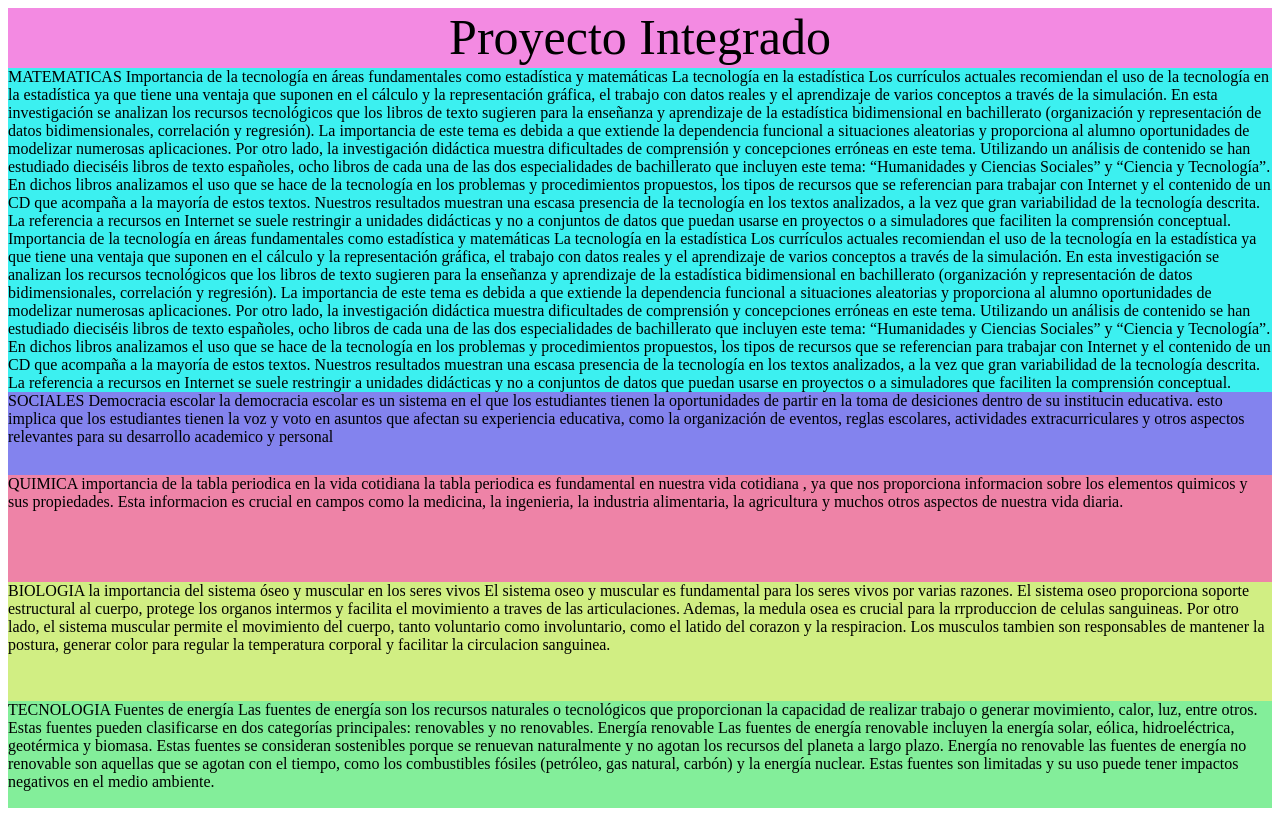
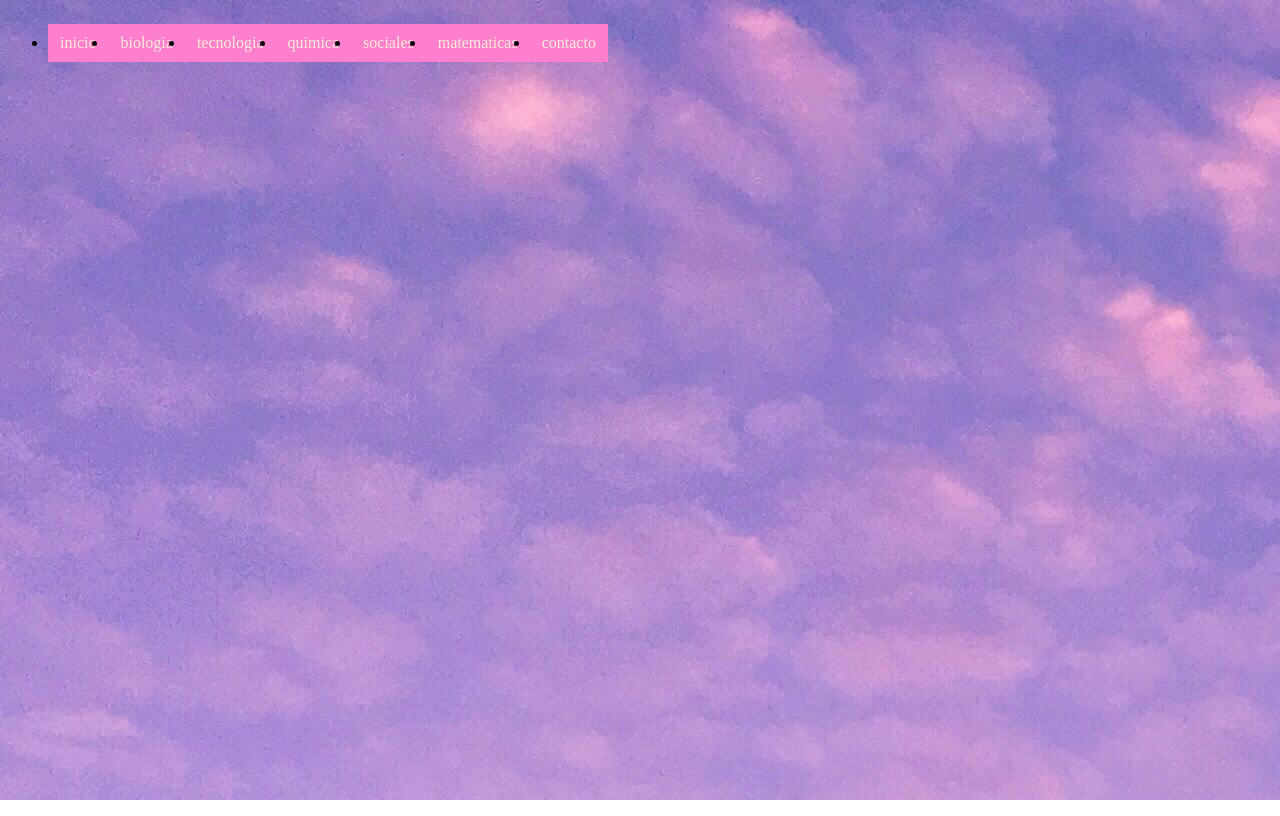
Before and after one commit to castrillonM/pagina-8-5, a plain HTML site: page index.html in a window 1280 px wide. Drawn offline with Linux system fonts and the light colour scheme.

Commit message:
Add files via upload
actualizacion uno

```diff
--- /dev/null
+++ b/estilos.css
@@ -0,0 +1,17 @@
+/*temas del segundo periodo*/
+.texto{
+font-size: 50px;
+padding-top: 140px;
+text-align: justify;
+color: rgb(2, 2, 2);
+}
+
+.principal{
+    display: flex;
+}
+
+body{
+background-image: url(FoNDo.jpg);
+background-repeat: no-repeat ;
+
+}
--- a/index.html
+++ b/index.html
@@ -1,103 +1,67 @@
 <!DOCTYPE html>
-<html lang="en">
+<html lang="es">
 <head>
-    <meta charset="UTF-8">
-    <meta http-equiv="X-UA-Compatible" content="IE=edge">
+    <meta charset="UTF-8" />
     <meta name="viewport" content="width=device-width, initial-scale=1.0">
-    <title>Document</title>
-    <link rel="stylesheet" href="temas.css">
+    <title>proyecto integrado</title>
+    <link rel="stylesheet" href="estilos.css">
+    <link rel="stylesheet" href="menu.css">
 </head>
 <body>
+ <div  class="principal">
+    <!-- menu desplegable-->
+    <div id="nav">
+    <ul class="nav">
+       <li> <a href="#">inicio</a></li>
 
-<div  class="contenidos">
-<div  class="encabezado">
-Proyecto Integrado
+           <li>
+            <a href="#">biologia</a>
+    <ul>
+<li> <a href="#">periodo uno </a></li>
+<li> <a href="#">periodo dos</a></li>
+<li> <a href="#">periodo tres</a></li>
+    </ul>
+    </li>
+  <li>
+    <a href="#">tecnologia</a>
+<ul>
+<li> <a href="#">periodo uno</a></li>
+<li> <a href="#">periodo dos</a></li>
+<li> <a href="#">periodo tres</a></li>
+
+</ul>
+ </li>
+<li>
+    <a href="#">quimica</a>
+    <ul>
+<li><a href="">perioodo uno</a></li>
+<li><a href="">periodo dos </a></li>
+<li><a href="">periodo tres</a></li>
+    </ul>
+</li>
+<li>
+<a href="#">sociales</a>
+<ul>
+<li><a href="#">periodo uno</a></li>
+<li><a href="#">periodo dos</a></li>
+<li><a href="#">periodo tres</a></li>
+</ul>
+
+</li>
+<li>
+    <a href="#">matematicas</a>
+<ul>
+<li><a href="#">periodo uno</a></li>
+<li><a href="#">periodo dos </a></li>
+<li><a href="#">periodo tres</a></li>
+</ul>
+</li>
+ <li> <a href="#">contacto</a></li>
+
+        </ul>
+
 
 </div>
-    <div  class="matematicas">
-       MATEMATICAS
-        Importancia de la tecnología en áreas fundamentales como estadística y matemáticas
-        La tecnología en la estadística
-        Los currículos actuales recomiendan el uso de la tecnología en la estadística ya que tiene una
-        ventaja que suponen en el cálculo y la representación gráfica, el trabajo con datos reales y el
-        aprendizaje de varios conceptos a través de la simulación.
-        En esta investigación se analizan los recursos tecnológicos que los libros de texto sugieren
-        para la enseñanza y aprendizaje de la estadística bidimensional en bachillerato (organización
-        y representación de datos bidimensionales, correlación y regresión). La importancia de este
-        tema es debida a que extiende la dependencia funcional a situaciones aleatorias y proporciona
-        al alumno oportunidades de modelizar numerosas aplicaciones.
-        Por otro lado, la investigación didáctica muestra dificultades de comprensión y concepciones
-        erróneas en este tema.
-        Utilizando un análisis de contenido se han estudiado dieciséis libros de texto españoles, ocho
-        libros de cada una de las dos especialidades de bachillerato que incluyen este tema:
-        “Humanidades y Ciencias Sociales” y “Ciencia y Tecnología”.
-        En dichos libros analizamos el uso que se hace de la tecnología en los problemas y
-        procedimientos propuestos, los tipos de recursos que se referencian para trabajar con Internet
-        y el contenido de un CD que acompaña a la mayoría de estos textos.
-        Nuestros resultados muestran una escasa presencia de la tecnología en los textos analizados, a
-        la vez que gran variabilidad de la tecnología descrita.
-        La referencia a recursos en Internet se suele restringir a unidades didácticas y no a conjuntos
-        de datos que puedan usarse en proyectos o a simuladores que faciliten la comprensión
-        conceptual.
-        Importancia de la tecnología en áreas fundamentales como estadística y matemáticas
-        La tecnología en la estadística
-        Los currículos actuales recomiendan el uso de la tecnología en la estadística ya que tiene una
-        ventaja que suponen en el cálculo y la representación gráfica, el trabajo con datos reales y el
-        aprendizaje de varios conceptos a través de la simulación.
-        En esta investigación se analizan los recursos tecnológicos que los libros de texto sugieren
-        para la enseñanza y aprendizaje de la estadística bidimensional en bachillerato (organización
-        y representación de datos bidimensionales, correlación y regresión). La importancia de este
-        tema es debida a que extiende la dependencia funcional a situaciones aleatorias y proporciona
-        al alumno oportunidades de modelizar numerosas aplicaciones.
-        Por otro lado, la investigación didáctica muestra dificultades de comprensión y concepciones
-        erróneas en este tema.
-        Utilizando un análisis de contenido se han estudiado dieciséis libros de texto españoles, ocho
-        libros de cada una de las dos especialidades de bachillerato que incluyen este tema:
-        “Humanidades y Ciencias Sociales” y “Ciencia y Tecnología”.
-        En dichos libros analizamos el uso que se hace de la tecnología en los problemas y
-        procedimientos propuestos, los tipos de recursos que se referencian para trabajar con Internet
-        y el contenido de un CD que acompaña a la mayoría de estos textos.
-        Nuestros resultados muestran una escasa presencia de la tecnología en los textos analizados, a
-        la vez que gran variabilidad de la tecnología descrita.
-        La referencia a recursos en Internet se suele restringir a unidades didácticas y no a conjuntos
-        de datos que puedan usarse en proyectos o a simuladores que faciliten la comprensión
-        conceptual.
-
-
-
-    </div>
-   <div  class="sociales">
-   SOCIALES
-    Democracia escolar
-la democracia escolar es un sistema en el que los estudiantes tienen la oportunidades
-de partir en la toma de desiciones dentro de su institucin educativa. esto
-implica que los estudiantes tienen la voz y voto en asuntos que afectan su experiencia
-educativa, como la organización de eventos, reglas escolares, actividades
-extracurriculares y otros aspectos relevantes para su desarrollo academico y
-personal
-
- </div>
-   <div  class="quimica">
-QUIMICA
-    importancia de la tabla periodica en la vida cotidiana
-la tabla periodica es fundamental en nuestra vida cotidiana , ya que nos proporciona
-informacion sobre los elementos quimicos y sus propiedades. Esta informacion es
-crucial en campos como la medicina, la ingenieria, la industria alimentaria, la
-agricultura y muchos otros aspectos de nuestra vida diaria.
-
-   </div>
-   <div  class="biologia">
-   BIOLOGIA
-    la importancia del sistema óseo y muscular en los seres vivos
-El sistema oseo y muscular es fundamental para los seres vivos por varias razones.
-El sistema oseo proporciona soporte estructural al cuerpo, protege los organos
-intermos y facilita el movimiento a traves de las articulaciones. Ademas, la medula
-osea es crucial para la rrproduccion de celulas sanguineas.
-
-Por otro lado, el sistema muscular permite el movimiento del cuerpo, tanto voluntario
-como involuntario, como el latido del corazon y la respiracion. Los musculos tambien
-son responsables de mantener la postura, generar color para regular la temperatura
-corporal y facilitar la circulacion sanguinea.
 
 
 
@@ -108,37 +72,65 @@ corporal y facilitar la circulacion sanguinea.
 
 
 
-   </div>
-<div  class="tecnologia ">
-   TECNOLOGIA
-    Fuentes de energía
-
-Las fuentes de energía son los recursos naturales o tecnológicos que proporcionan
-la capacidad de realizar trabajo o generar movimiento, calor, luz, entre otros. Estas
- fuentes pueden clasificarse en dos categorías principales: renovables y no
- renovables.
-
- Energía renovable
-
-Las fuentes de energía renovable incluyen la energía solar, eólica, hidroeléctrica,
- geotérmica y biomasa. Estas fuentes se consideran sostenibles porque se renuevan
-naturalmente y no agotan los recursos del planeta a largo plazo.
-
-Energía no renovable
-
-las fuentes de energía no renovable son aquellas que se agotan con el tiempo,
- como los combustibles fósiles (petróleo, gas natural, carbón) y la energía nuclear.
-  Estas fuentes son limitadas y su uso puede tener impactos negativos en el medio
-   ambiente.
-
-
-</div>
 
 
 
 
-</div>
 
 
+
+
+
+
+
+
+
+
+
+
+
+
+
+
+
+
+
+
+
+
+
+
+
+
+
+
+
+
+
+
+
+
+
+
+
+
+
+
+
+
+
+
+
+
+
+
+ </div>
+</ul>
+
+
+
+ </li>
+
+   </ul>
 </body>
 </html>
--- /dev/null
+++ b/menu.css
@@ -0,0 +1,37 @@
+{
+margin:0;
+padding:0;
+
+}
+#menu{
+margin: auto;
+width: 800px;
+font-family: Arial, Helvetica, sans-serif;
+position: fixed;
+left: 20%;
+}
+
+ul ol{
+list-style: none;
+}
+
+.nav > li{
+float: left;
+}
+
+.nav li a {
+background-color: rgb(253, 127, 205);
+color: antiquewhite;
+text-decoration: none;
+padding: 10px 12px;
+display: block;
+}
+
+.nav li a:hover{
+    background-color: blueviolet;
+}
+
+.nav li ul{
+ display: none;
+ position: absolute;
+}
--- a/temas.css
+++ b/temas.css
@@ -1,51 +1,37 @@
 .contenidos{
-
-    width: 100;
-height: 800px;
-background-color: rgb(138, 26, 243);
-display: flex;
-flex-direction: column;
-
+width: 100%;
+height: 200px;
+background-color: aqua;
 }
-
 .encabezado{
-width: 100;
-height: 500px;
-background-color: rgb(243, 138, 226);
+width: 100%;
+height: 80px;
+background-color: blue;
 font-size: 50PX;
 text-align: center;
-
 }
-
-.matematicas{
-    width: 100;
-height: 1200px;
-background-color: rgb(60, 240, 240);
-
+.quimica{
+    width: 100%;;
+    height: 150px;
+background-color: blueviolet;
 }
 .sociales{
-    width: 100;
-    height: 700px;
-     background-color: rgb(131, 131, 238);
-
+width: 100%;
+height: 100px;
+background-color: aquamarine;
 }
-.quimica{
-    width: 100;
-    height: 900px;
-     background-color: rgb(238, 131, 167);
-
-    }
-    .biologia{
-        width: 100;
-        height: 1000px;
-         background-color: rgb(209, 238, 131);
-
-
-
-    }
-    .tecnologia{
-        width: 100;
-        height: 900px;
-         background-color: rgb(131, 238, 154);
-
-        }
+.biologia{
+width: 100%;
+height: 200px;
+background-color: rgb(157, 135, 177);
+}
+.tecnologia{
+width: 100;
+height: 600px;
+background-color: rgb(236, 236, 119);
+}
+.matematicas{
+width: 100%;
+height: 600;
+background-color: rgb(241, 176, 91);
+}
```
Also changed, not shown: periodouno .html (added, +132 -0 lines), FoNDo.jpg (added).
